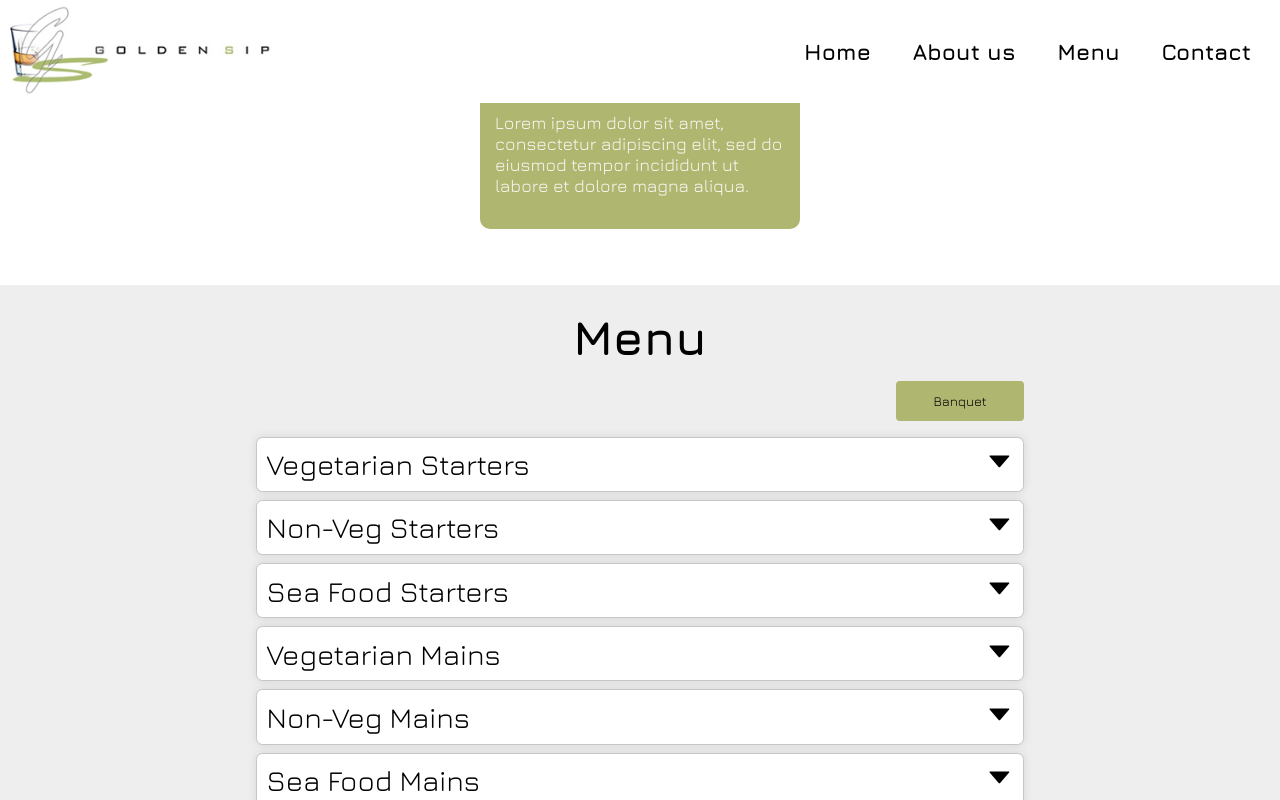
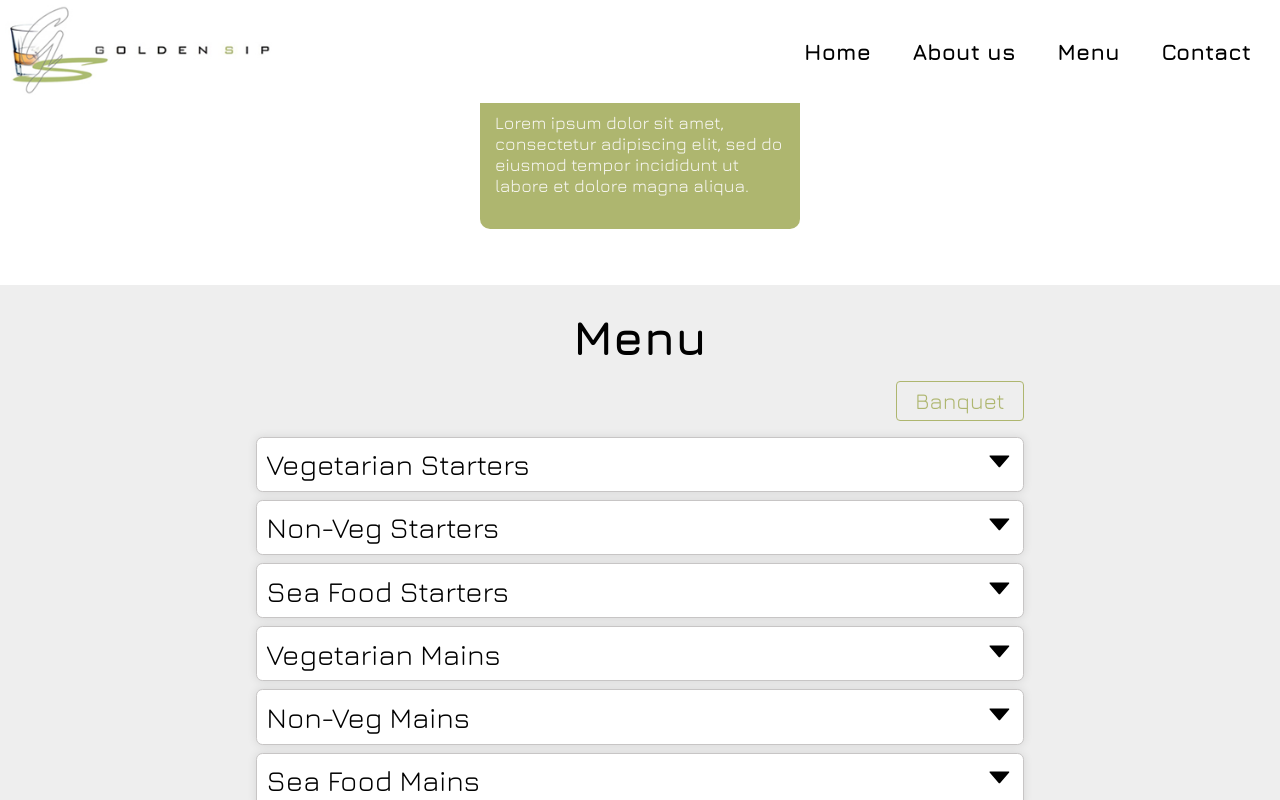
Before and after one commit to Coder-Dai/Golden-Sip, a React (Create React App) app: page / in a window 1280 px wide. In both pictures the pointer is over the button "Banquet". Shown: the part 1740-2540 px from the top of the page. Built offline with nearby package versions, Linux system fonts and the light colour scheme.

Commit message:
Add hover effects on buttons

```diff
--- a/src/components/Menu/menu.css
+++ b/src/components/Menu/menu.css
@@ -20,12 +20,18 @@
   background-color: #aeb66f;
   border-radius: 0.25rem;
   margin-bottom: 0.5rem;
-}
-
-.menu-toggle-btn > p {
+  cursor: pointer;
+  transition: all ease 0.2s;
   font-size: 1.4rem;
   color: white;
 }
+
+.menu-toggle-btn:hover {
+  background-color: transparent;
+  border: 1px solid #aeb66f;
+  color: #aeb66f;
+}
+
 
 .menu-container {
   width: 90%;
```
